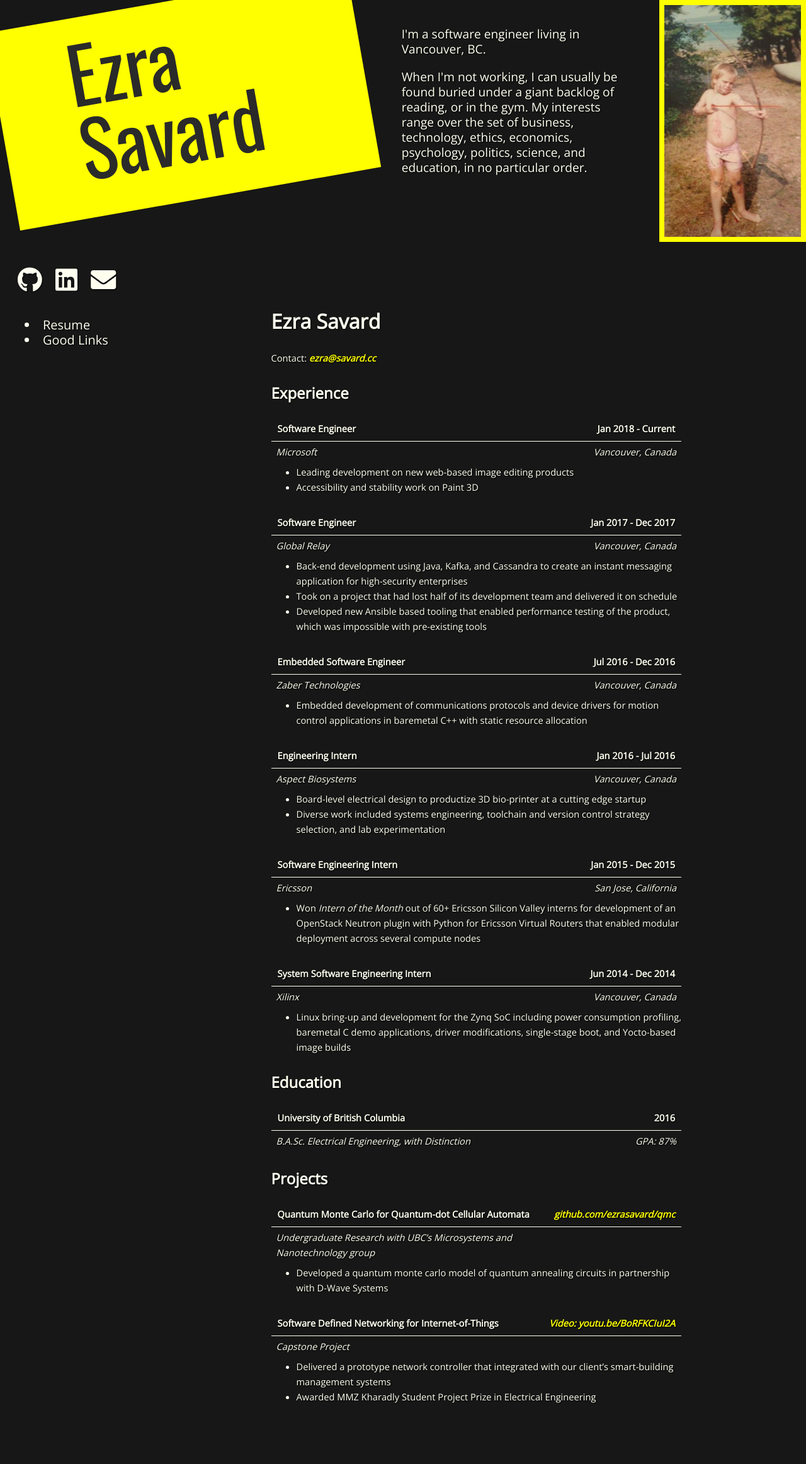
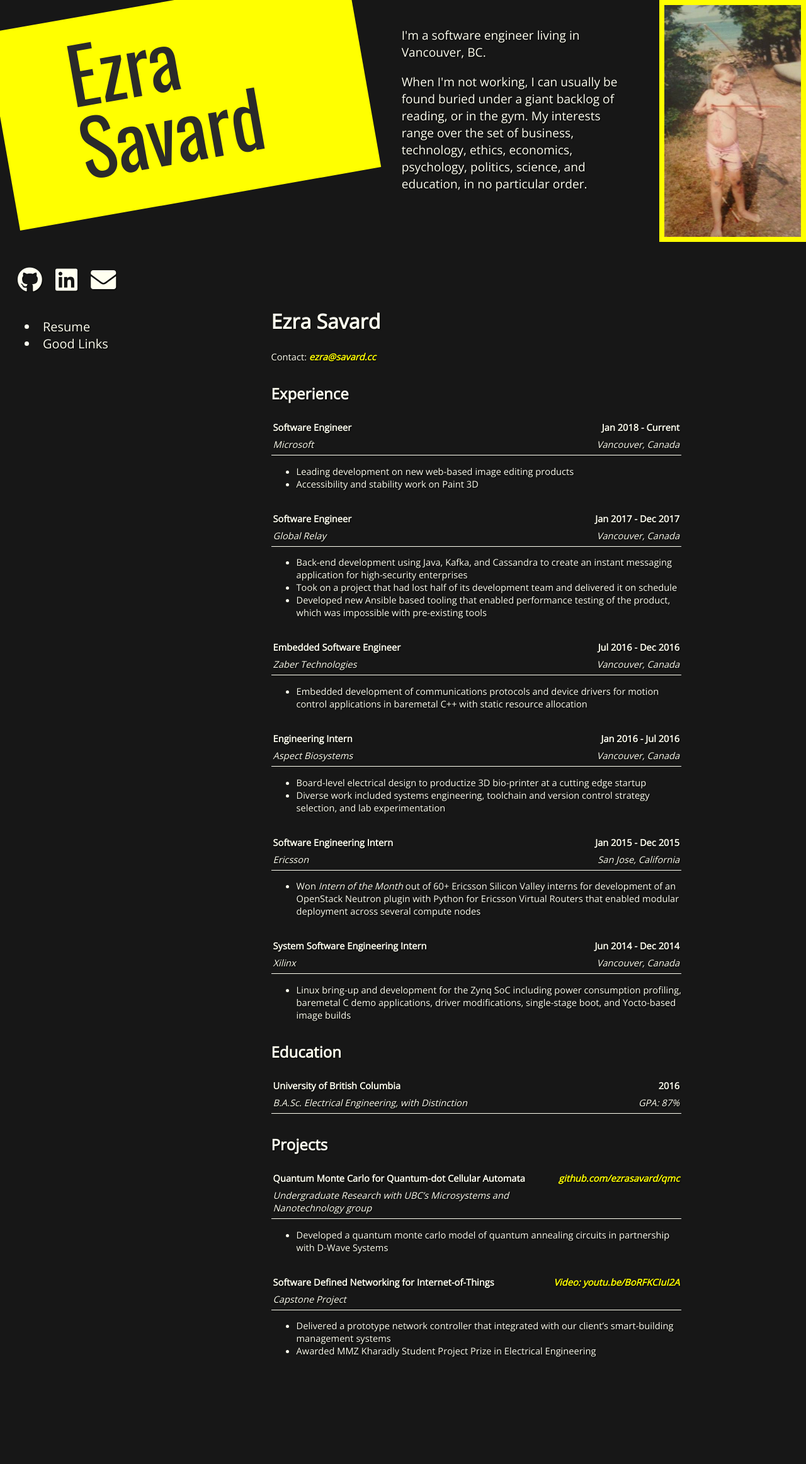
Before and after one commit to ezrasavard/ezrasavard.com, a Jekyll site: the page built from _pages/resume/index.md, in a window 1280 px wide. Shown: the whole page at 63% size. Built offline with Jekyll 4.4.1, drawn with Linux system fonts in a browser that asks for light colours; nearby versions of some CDN libraries; after the commit the page ends 2266 px from its top, so only the background shows below that.

Commit message:
better resume format

```diff
--- a/_sass/content.scss
+++ b/_sass/content.scss
@@ -1,5 +1,4 @@
 body {
-  line-height: 24px;
   font-size: 11pt;
   background-color: $bg-color;
   font-family: $body-font;
@@ -152,21 +151,6 @@ code, pre {
   }
 }
 
-table {
-  table-layout: auto;
-  margin: 24px auto;
-  border-collapse: collapse;
-  th {
-    text-align: left;
-    padding: 8px 10px;
-    border-bottom: 1px solid $normal-color;
-  }
-  td {
-    padding: 4px 8px;
-    border-top: 1px dashed $normal-color;
-  }
-}
-
 .video {
   position: relative;
   display: block;
@@ -259,14 +243,21 @@ h6 {
   }
 }
 
+table {
+  width: 100%;
+  table-layout: auto;
+  margin-top: 24px;
+  margin-bottom:12px;
+  padding-bottom: 4px;
+  th, tr {
+    text-align: left;
+    padding-bottom: 4px;
+  }
+  border-bottom: 1px solid $normal-color;
+}
+
 .resume {
-    table {
-        width: 100%;
-        margin-top: 24px;
-        margin-bottom:4px;
-    }
-    ul {
-        margin-top: 4px;
-    }
-
+  ul {
+    margin-bottom: 32px;
+  }
 }
```
